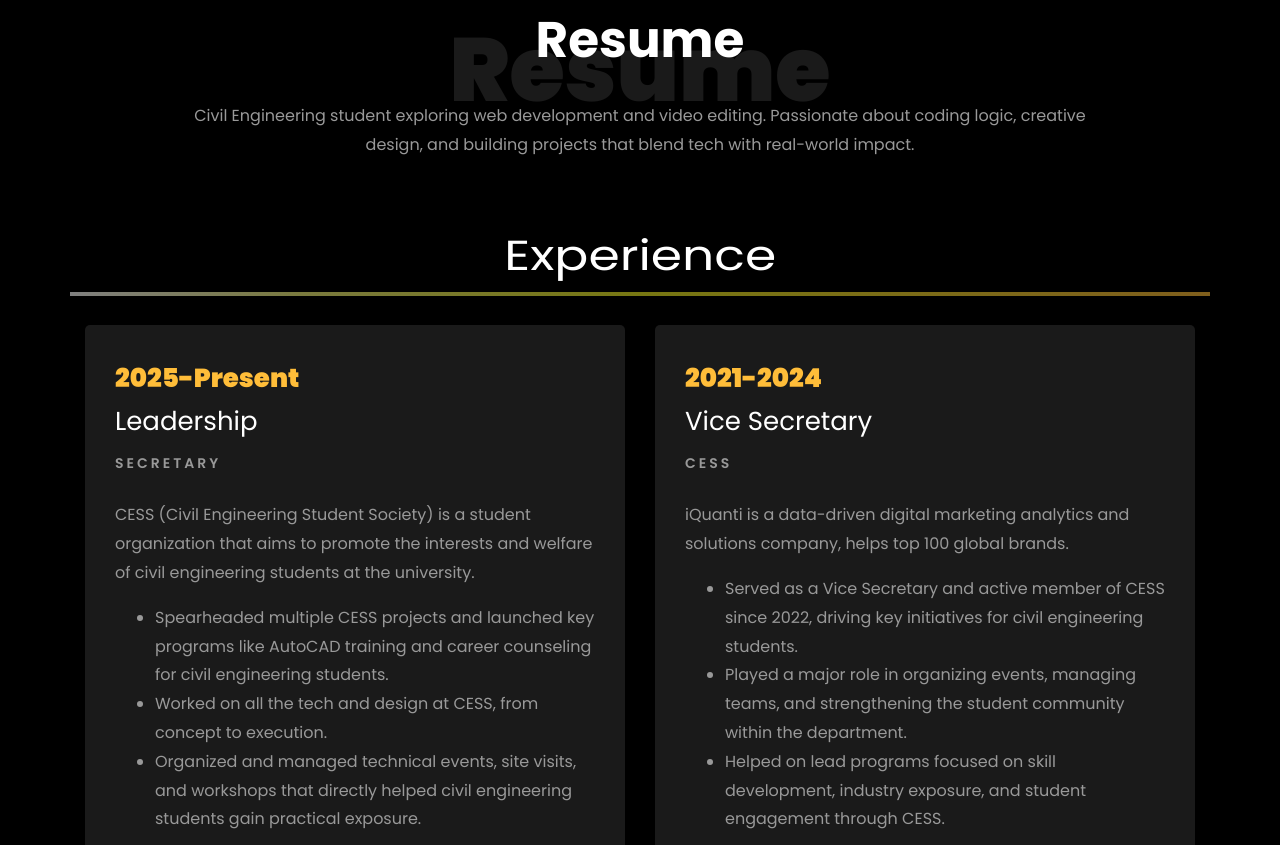
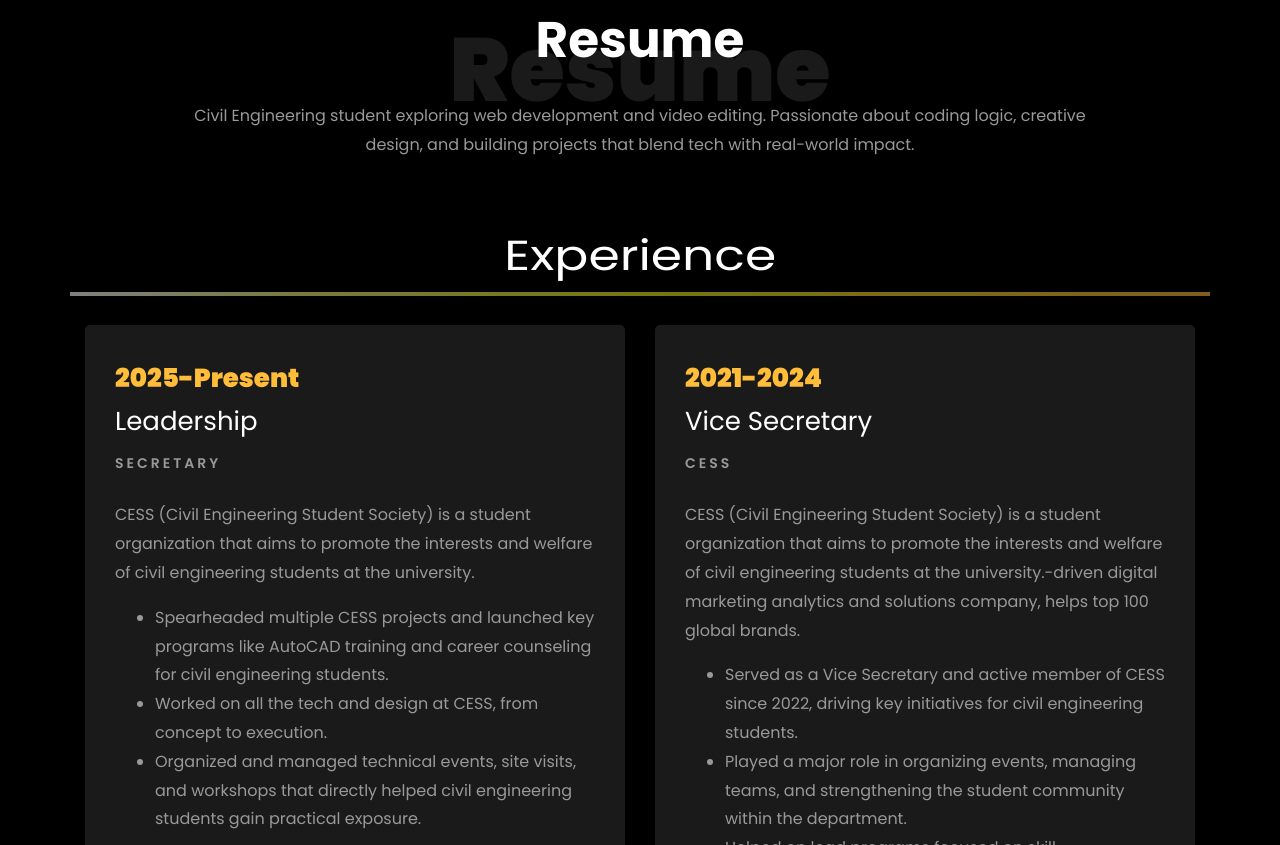
Before and after one commit to Dekendrabaduwal/portfolio-test, a plain HTML site: page index.html in a window 1280 px wide. Shown: the part 1762-2607 px from the top of the page. Drawn offline with Linux system fonts and the light colour scheme; animation ran at ten frames a second; files whose address does not match are found by name.

```diff
--- a/index.html
+++ b/index.html
@@ -280,7 +280,7 @@
 								<h2 class="mb-4">About Me</h2>
 
 								<p>
-									I am Dekendra Baduwal, a civil engineer with strong expertise in various civil
+									I am Dekendra Baduwal, a 3rd year civil engineer student with strong expertise in various civil
 									engineering software, including AutoCAD, SketchUp, and others. I have experience in
 									site inspection, project planning, and design, and I continuously strive to expand
 									my knowledge and skills in the field. My passion lies in creating efficient,
@@ -365,7 +365,8 @@
 						<span class="date">2021-2024</span>
 						<h2>Vice Secretary</h2>
 						<span class="position">CESS</span>
-						<p class="mt-4">iQuanti is a data-driven digital marketing analytics and solutions company,
+						<p class="mt-4">CESS (Civil Engineering Student Society) is a student organization that aims to promote
+							the interests and welfare of civil engineering students at the university.-driven digital marketing analytics and solutions company,
 							helps top 100 global brands.
 						<ul>
 							<li>Served as a Vice Secretary and active member of CESS since 2022, driving key initiatives for civil engineering students.</li>
```
